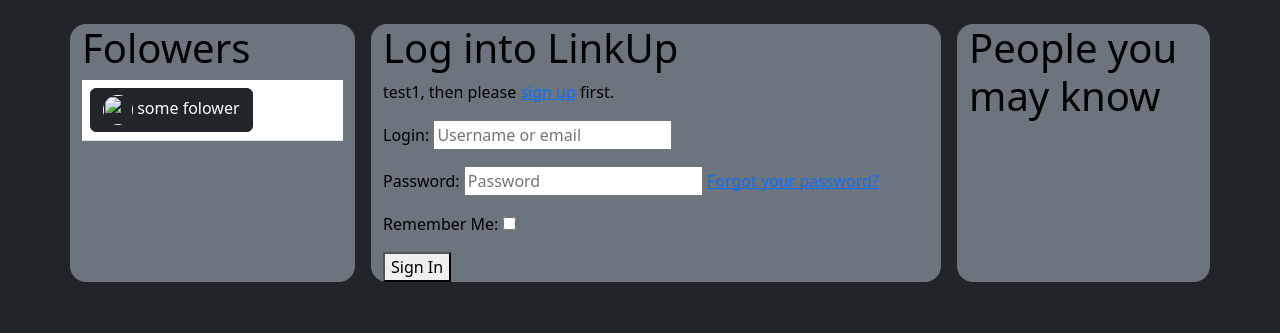
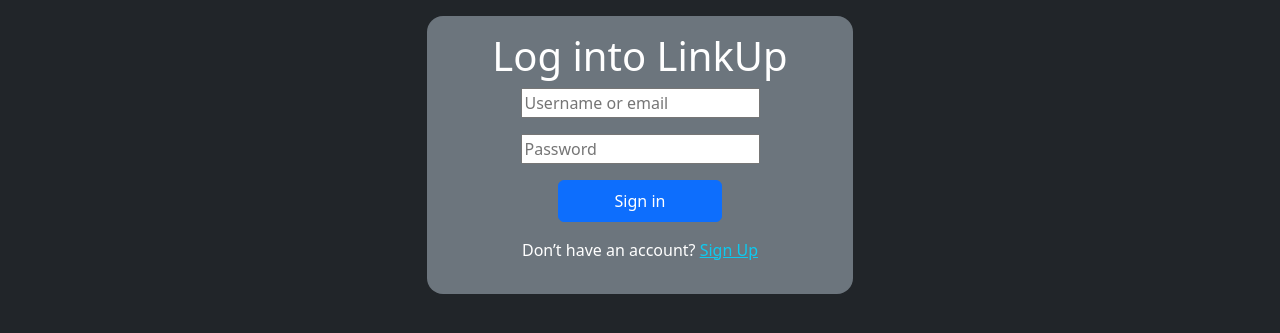
Before and after one commit to SkyRaks/LinkUp, a Django app: page /accounts/login/ in a window 1280 px wide. Shown: the part 58-391 px from the top of the page. Run offline with Django 5.2, Linux system fonts and the light colour scheme.

Commit message:
fixed frontend structure, and made login page look a bit better (i still dont like frontend)

```diff
--- a/templates/account/login.html
+++ b/templates/account/login.html
@@ -1,4 +1,4 @@
-{% extends "account/base_entrance.html" %}
+{% extends 'layouts/box.html' %}
 {% load i18n %}
 {% load allauth account %}
 
@@ -7,71 +7,27 @@
 {% endblock head_title %}
 
 {% block content %}
-<!--<div class="align-items-center col-6">-->
+    <div class="p-3 text-center mx-auto">
+        <h1>Log into LinkUp</h1>
+        <form method="post" action="{% url 'account_login' %}">
+            {% csrf_token %}
 
-    {% element h1 class="text-center" %}
-        {% trans "Log into LinkUp" %}
-    {% endelement %}
+            <div class="mb-3">
+                {{ form.login }}
+            </div>
+            <div class="mb-3">
+                {{ form.password }}
+            </div>
+            {{ redirect_field }}
 
-    {% if not SOCIALACCOUNT_ONLY %}
-        {% setvar link %}
-            <a href="{{ signup_url }}">
-            {% endsetvar %}
-            {% setvar end_link %}
-            </a>
-        {% endsetvar %}
+            <button type="submit" class="btn btn-primary col-5 py-2">
+                Sign in
+            </button>
+        </form>
 
-        {% element p %}
-            {% blocktranslate %}test1, then please {{ link }}sign up{{ end_link }} first.{% endblocktranslate %}
-        {% endelement %}
-        {% url 'account_login' as login_url %}
-
-
-
-        {% element form form=form method="post" action=login_url tags="entrance,login" %}
-            {% slot body %}
-                {% csrf_token %}
-                {% element fields form=form unlabeled=True %}
-                {% endelement %}
-                {{ redirect_field }}
-            {% endslot %}
-            {% slot actions %}
-
-                {% element button type="submit" tags="prominent,login" %}
-                    {% trans "Sign In" %}
-                {% endelement %}
-
-            {% endslot %}
-        {% endelement %}
-
-    {% endif %}
-
-    {% if LOGIN_BY_CODE_ENABLED or PASSKEY_LOGIN_ENABLED %}
-        {% element hr %}
-        {% endelement %}
-        {% element button_group vertical=True %}
-            {% if PASSKEY_LOGIN_ENABLED %}
-                {% element button type="submit" form="mfa_login" id="passkey_login" tags="prominent,login,outline,primary" %}
-                    {% trans "Sign in with a passkey" %}
-                {% endelement %}
-            {% endif %}
-            {% if LOGIN_BY_CODE_ENABLED %}
-                {% element button href=request_login_code_url tags="prominent,login,outline,primary" %}
-                    {% trans "Send me a sign-in code" %}
-                {% endelement %}
-            {% endif %}
-        {% endelement %}
-    {% endif %}
-    {% if SOCIALACCOUNT_ENABLED %}
-        {% include "socialaccount/snippets/login.html" with page_layout="entrance" %}
-    {% endif %}
-{% endblock content %}
-{% block extra_body %}
-    {{ block.super }}
-
-    {% if PASSKEY_LOGIN_ENABLED %}
-        {% include "mfa/webauthn/snippets/login_script.html" with button_id="passkey_login" %}
-    {% endif %}
-
-<!--</div>-->
+        <p class="mt-3 text-center">
+            Don’t have an account?
+            <a href="{{ signup_url }}" class="text-info">Sign Up</a>
+        </p>
+    </div>
 {% endblock %}
--- a/templates/base.html
+++ b/templates/base.html
@@ -15,58 +15,9 @@
 <body class="{% block class %}{% endblock %} bg-dark text-white">
 
 {% include 'includes/header.html' %}
-<div class="container mt-4 mb-3">
-  <div class="row text-black gap-3">
-    <div class="col-3 bg-secondary rounded-4">
-        <h1>Folowers</h1>
 
-        <table class="table">
-  <thead>
-  </thead>
-  <tbody>
-
-    <tr>
-      <td>
-          <a class="btn btn-dark" href="" aria-expanded="false">
-            <img class="h-8 w-8 rounded-circle object-cover" src="" width="30" height="30"/>
-            some folower
-          </a>
-      </td>
-    </tr>
-  </tbody>
-</table>
-    </div>
-
-
-    <div class="col-6 bg-secondary rounded-4 ">
-        {% block layout %}
-        {% endblock %}
-    </div>
-
-
-    <div class="col bg-secondary rounded-4">
-      <h1>People you may know</h1>
-        {% if user.is_authenticated %}
-        <table class="table">
-  <thead>
-  </thead>
-  <tbody>
-  {% for person in people %}
-    <tr>
-      <td>
-          <a class="btn btn-dark" href="{% url 'profile' username=person.user.username %}" aria-expanded="false">
-            <img class="h-8 w-8 rounded-circle object-cover" src="{{ person.avatar }}" width="30" height="30"/>
-            {{ person.name }}
-          </a>
-      </td>
-    </tr>
-{% endfor %}
-  </tbody>
-</table>
-        {% endif %}
-    </div>
-  </div>
-</div>
+{% block layout %}
+{% endblock %}
 
 <script src="https://cdn.jsdelivr.net/npm/bootstrap@5.3.8/dist/js/bootstrap.bundle.min.js" integrity="sha384-FKyoEForCGlyvwx9Hj09JcYn3nv7wiPVlz7YYwJrWVcXK/BmnVDxM+D2scQbITxI" crossorigin="anonymous"></script>
 </body>
--- a/templates/layouts/box.html
+++ b/templates/layouts/box.html
@@ -1,8 +1,8 @@
 {% extends 'base.html' %}
 
 {% block layout %}
-<content class="block max-w-3xl mx-auto md:p-12">
-    <div class="rounded-2xl md:drop-shadow-2xl shadow-black w-full p-8">
+<content class="block w-full">
+    <div class="bg-secondary rounded-4 col-4 mt-3 mx-auto">
       {% block content %}
       {% endblock %}
     </div>
```
Also changed, not shown: templates/home.html (+10 -1 lines), templates/includes/left_div.html (added, +18 -0 lines), templates/includes/right_div.html (added, +21 -0 lines).
